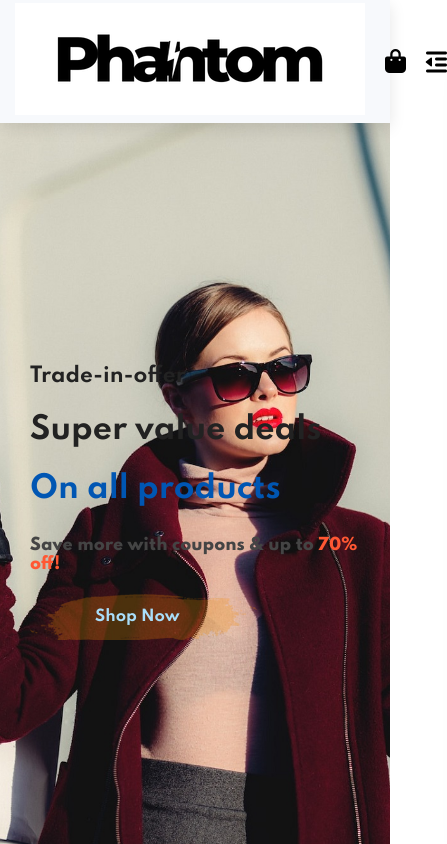
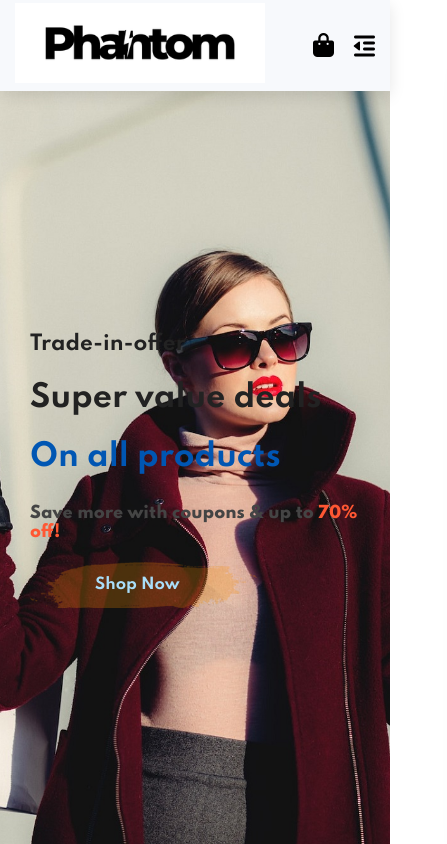
Before and after one commit to Yash-Bharambe/Phantom-Ecommerce, a plain HTML site: page index.html in a window 390 px wide. Shown: the top 844 px of the page, 447 px wide, since content can reach past the window. Drawn offline with nearby package versions, Linux system fonts and the light colour scheme.

Commit message:
style.css
updated logo image size

```diff
--- a/style.css
+++ b/style.css
@@ -1064,6 +1064,10 @@ body {
 
 
 @media (max-width:799px) {
+  .logo {
+    max-width: 250px; /* Set a maximum width for smaller screens */
+    width: auto; /* Allow the image to shrink below its original size */
+}
   #navbar {
     display: flex;
     flex-direction: column;
```
